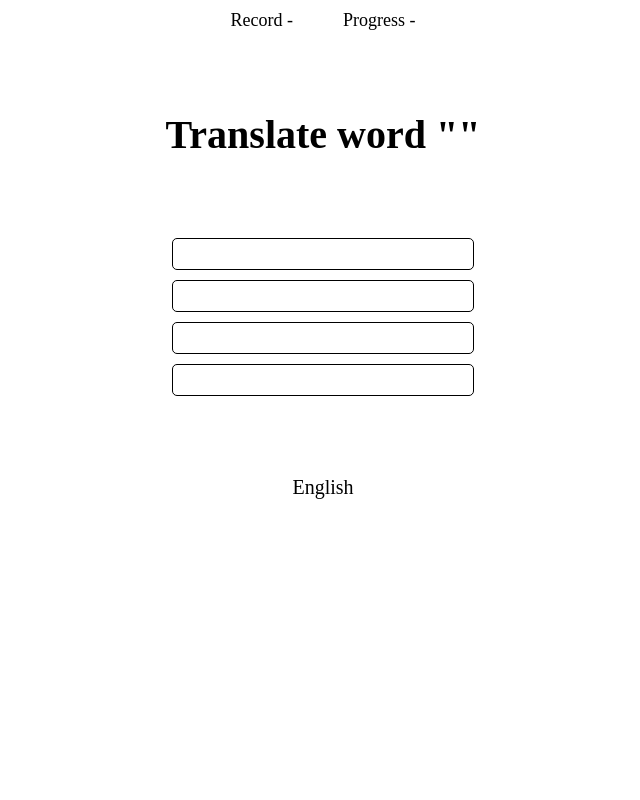
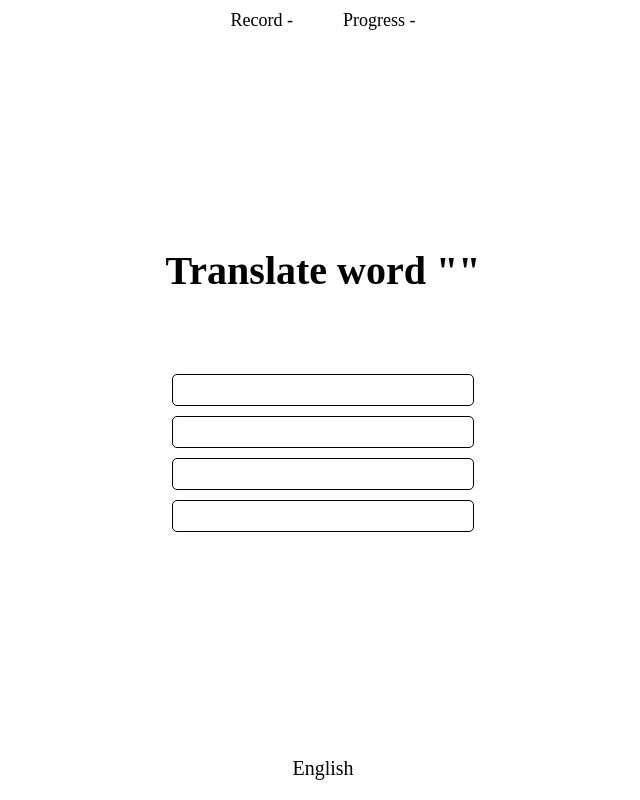
Before and after one commit to Dmytriy-OL/DesignPaternsLab6, a plain HTML site: page index.html in a window 1280 px wide. Shown: the whole page, without its empty margins (317-957 px from the left). Drawn offline with Linux system fonts and the light colour scheme.

Commit message:
align: page

```diff
--- a/scss/style.scss
+++ b/scss/style.scss
@@ -5,6 +5,9 @@
 }
 
 body {
+    display: flex;
+    flex-direction: column;
+    justify-content: space-between;
     width: 100vw;
     height: 100vh;
 }
@@ -68,7 +71,7 @@ body {
     display: flex;
     justify-content: center;
     align-items: center;
-    padding: 10px 0px;
+    padding: 20px 0px;
 }
 .chenge-language-mode-block {
 
```
Also changed, not shown: css/style.css.
